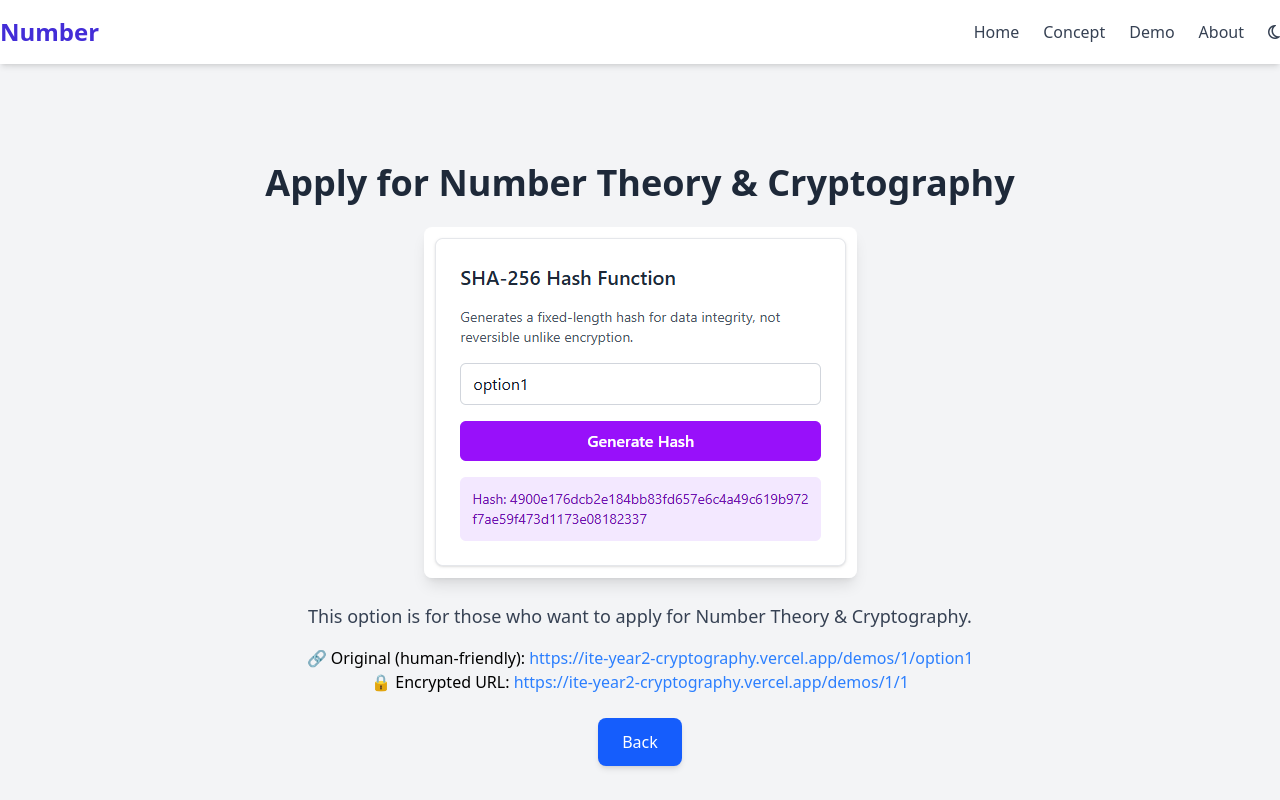
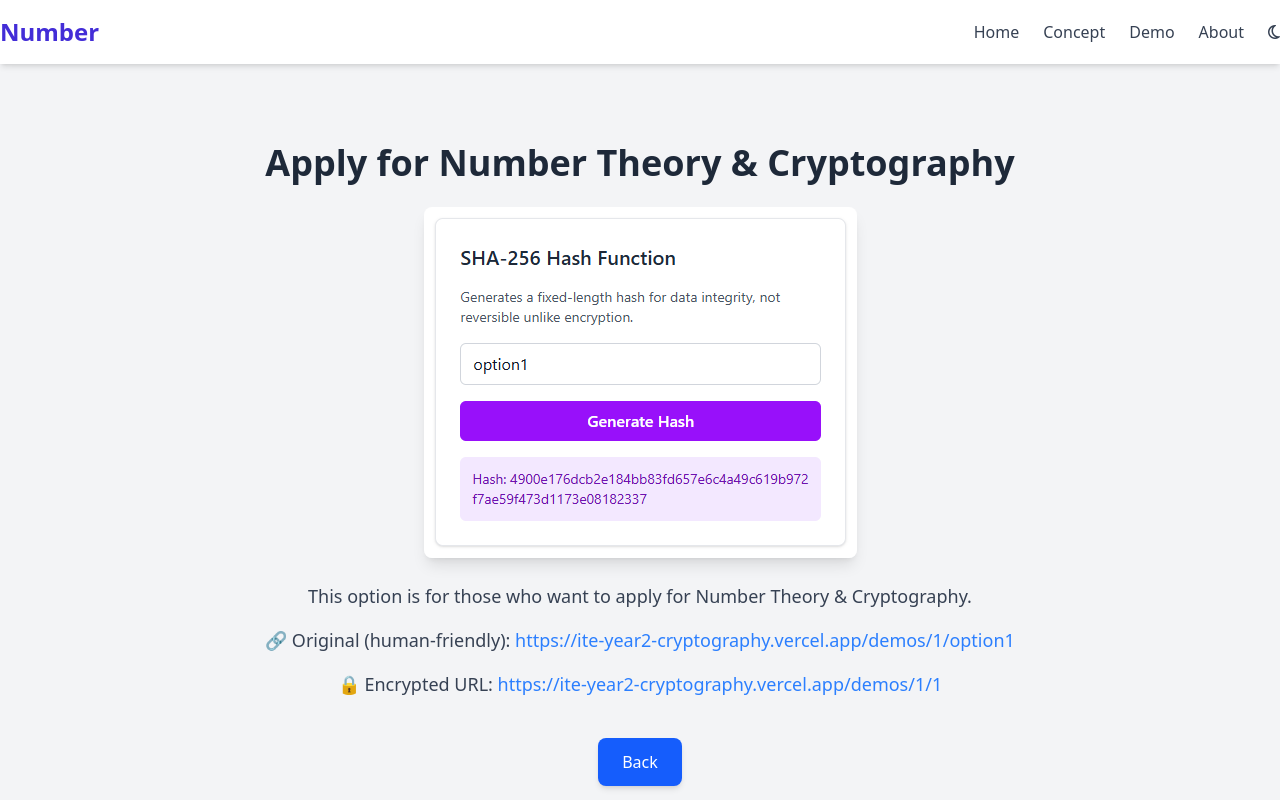
Before and after one commit to Rathanak-Phan/Number-Theory-and-Cryptography-ITE-year2, a Vue app: page /demos/1/1 in a window 1280 px wide. Shown: the top 800 px of the page. Built offline with nearby package versions, Linux system fonts and the light colour scheme; a web font is replaced by a local one.

Commit message:
Update commite

```diff
--- a/src/views/Result.vue
+++ b/src/views/Result.vue
@@ -1,6 +1,6 @@
 <template>
   <div
-    class="flex flex-col items-center justify-center min-h-screen bg-gray-100 dark:bg-gray-900"
+    class="flex flex-col items-center justify-center min-h-screen bg-gray-100 dark:bg-gray-900 p-5"
   >
     <h1 class="text-4xl font-bold mb-6 text-gray-800 dark:text-gray-200">
       Apply for Number Theory & Cryptography
@@ -8,8 +8,8 @@
 
     <img
       src="../assets/option1.png"
-      alt="option1"
-      class="max-w-3/5 h-auto mb-6 rounded-lg shadow-lg"
+      alt="Illustration for option 1"
+      class="max-w-[60%] h-auto mb-6 rounded-lg shadow-lg"
     />
 
     <p class="text-lg text-gray-700 dark:text-gray-300 mb-4">
@@ -17,21 +17,20 @@
       Cryptography.
     </p>
 
-    <p>
+    <p class="text-lg text-gray-700 dark:text-gray-300 mb-4">
       🔗 Original (human-friendly):
       <span class="text-blue-500 break-all">
         https://ite-year2-cryptography.vercel.app/demos/{{ basePath }}/option1
       </span>
     </p>
 
-    <p>
+    <p class="text-lg text-gray-700 dark:text-gray-300 mb-4">
       🔒 Encrypted URL:
       <span class="text-blue-500 break-all">
-        https://ite-year2-cryptography.vercel.app/demos/{{ basePath }}/{{
-          hashHex
-        }}
+        https://ite-year2-cryptography.vercel.app/demos/{{ basePath }}/{{ hashHex }}
       </span>
     </p>
+
     <button
       class="mt-6 bg-blue-600 hover:bg-blue-700 text-white px-6 py-3 rounded-lg shadow-md transition-colors duration-300"
       @click="goBack"
```
